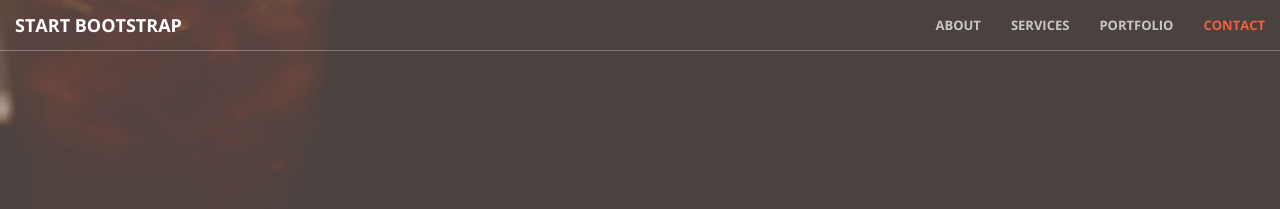
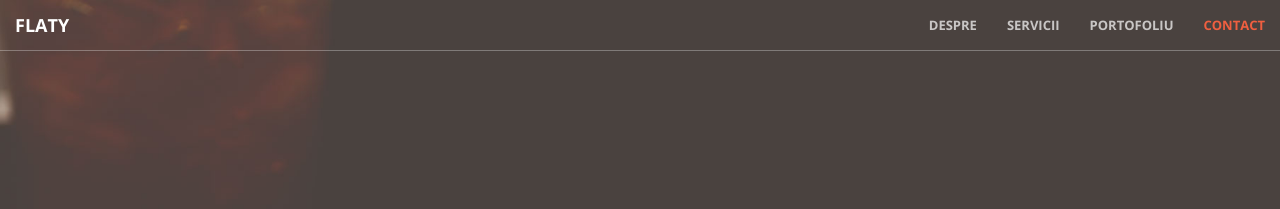
Before and after one commit to rptoma/Flaty-landing-page-2, a Jekyll site: the page built from index.html, in a window 1280 px wide. Shown: the top 209 px of the page. Built offline with Jekyll 4.4.1, drawn with Linux system fonts in a browser that asks for light colours.

Commit message:
Updated '_includes/nav.html' via CloudCannon

```diff
--- a/_includes/nav.html
+++ b/_includes/nav.html
@@ -8,20 +8,20 @@
                 <span class="icon-bar"></span>
                 <span class="icon-bar"></span>
             </button>
-            <a class="navbar-brand page-scroll" href="#page-top">Start Bootstrap</a>
+            <a class="navbar-brand page-scroll" href="#page-top">FLATY</a>
         </div>
 
         <!-- Collect the nav links, forms, and other content for toggling -->
         <div class="collapse navbar-collapse" id="bs-example-navbar-collapse-1">
             <ul class="nav navbar-nav navbar-right">
                 <li>
-                    <a class="page-scroll" href="#about">About</a>
+                    <a class="page-scroll" href="#about">Despre</a>
                 </li>
                 <li>
-                    <a class="page-scroll" href="#services">Services</a>
+                    <a class="page-scroll" href="#services">Servicii</a>
                 </li>
                 <li>
-                    <a class="page-scroll" href="#portfolio">Portfolio</a>
+                    <a class="page-scroll" href="#portfolio">Portofoliu</a>
                 </li>
                 <li>
                     <a class="page-scroll" href="#contact">Contact</a>
```
